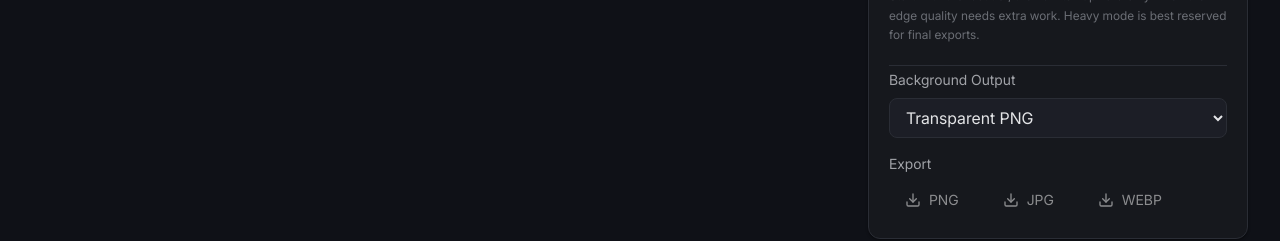
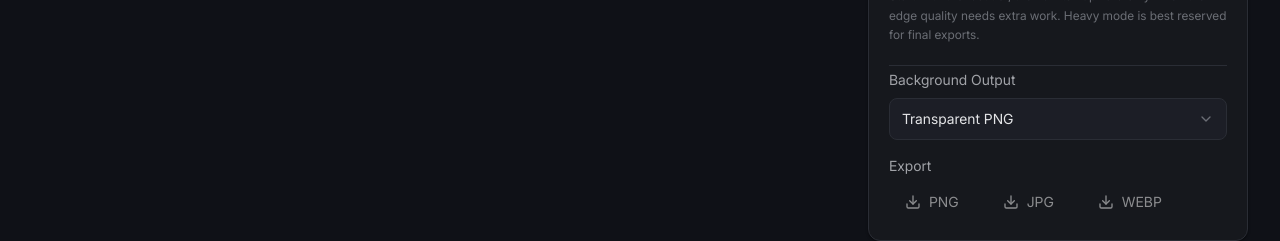
Before and after one commit to motebaya/cimagen, a React (Vite) app: page /cimagen/background-remover in a window 1280 px wide. Shown: the part 897-1138 px from the top of the page. Built offline with nearby package versions, Linux system fonts and the light colour scheme.

Commit message:
refactor(background-remover): adopt shared output select

```diff
--- a/src/components/background-remover/BackgroundRemoverOutputPanel.jsx
+++ b/src/components/background-remover/BackgroundRemoverOutputPanel.jsx
@@ -1,4 +1,5 @@
 import { Download, Loader2, Upload, X } from "lucide-react";
+import CreatorSelect from "../creator/CreatorSelect.jsx";
 import { HIDDEN_INPUT_STYLE } from "../../utils/background-remover/backgroundRemovalConstants.js";
 
 export default function BackgroundRemoverOutputPanel({
@@ -21,32 +22,12 @@ export default function BackgroundRemoverOutputPanel({
 }) {
   return (
     <div className="space-y-4">
-      <div>
-        <label
-          className="block text-sm font-medium mb-2"
-          style={{ color: "var(--text-secondary)" }}
-        >
-          Background Output
-        </label>
-        <select
-          value={settings.backgroundMode}
-          onChange={(event) =>
-            onUpdateSetting("backgroundMode", event.target.value)
-          }
-          className="w-full px-3 py-2 rounded-lg border outline-none"
-          style={{
-            borderColor: "var(--border-color)",
-            backgroundColor: "var(--input-bg)",
-            color: "var(--text-primary)",
-          }}
-        >
-          {backgroundModes.map(([value, label]) => (
-            <option key={value} value={value}>
-              {label}
-            </option>
-          ))}
-        </select>
-      </div>
+      <CreatorSelect
+        label="Background Output"
+        value={settings.backgroundMode}
+        options={backgroundModes.map(([value, label]) => ({ value, label }))}
+        onChange={(value) => onUpdateSetting("backgroundMode", value)}
+      />
 
       {settings.backgroundMode === "color" && (
         <input
```
